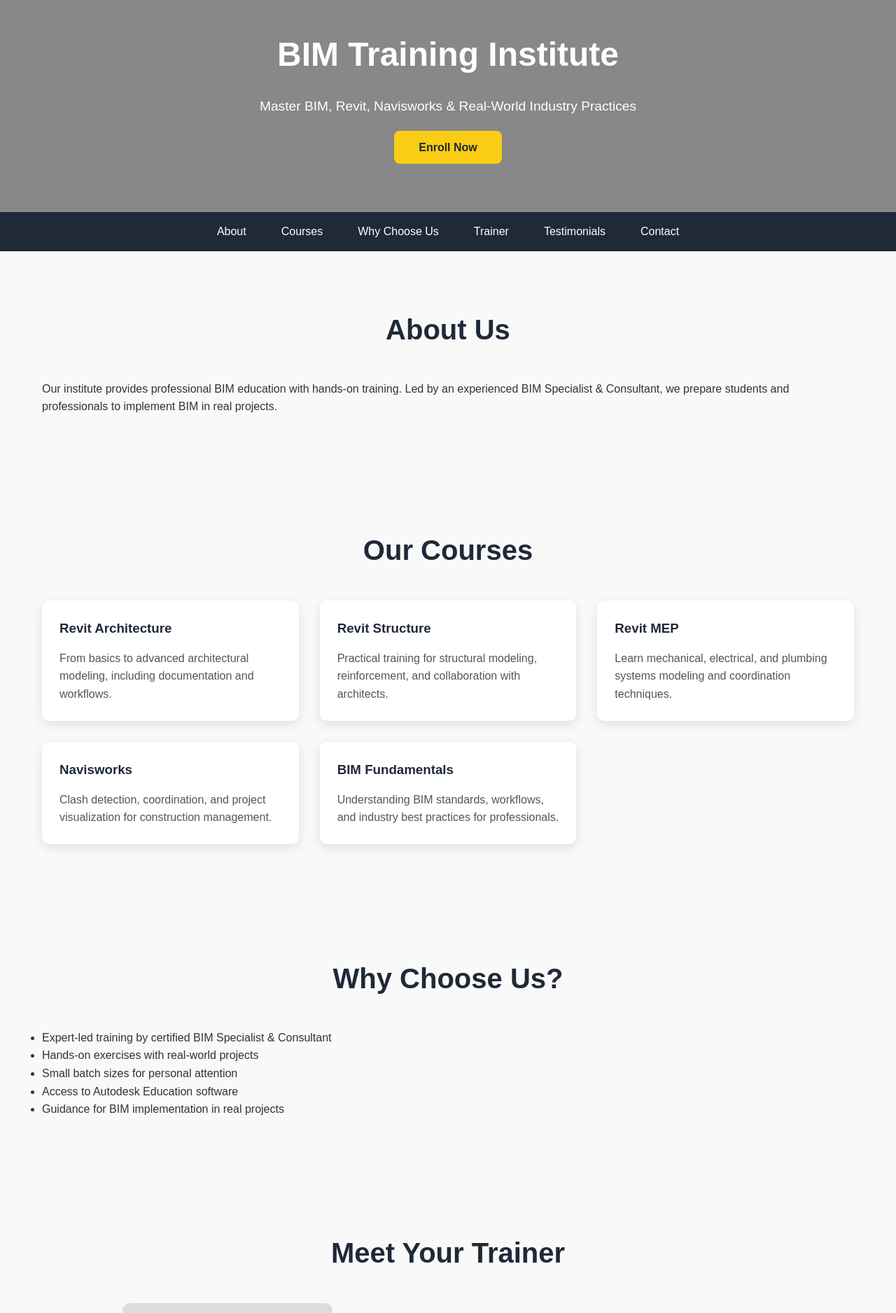
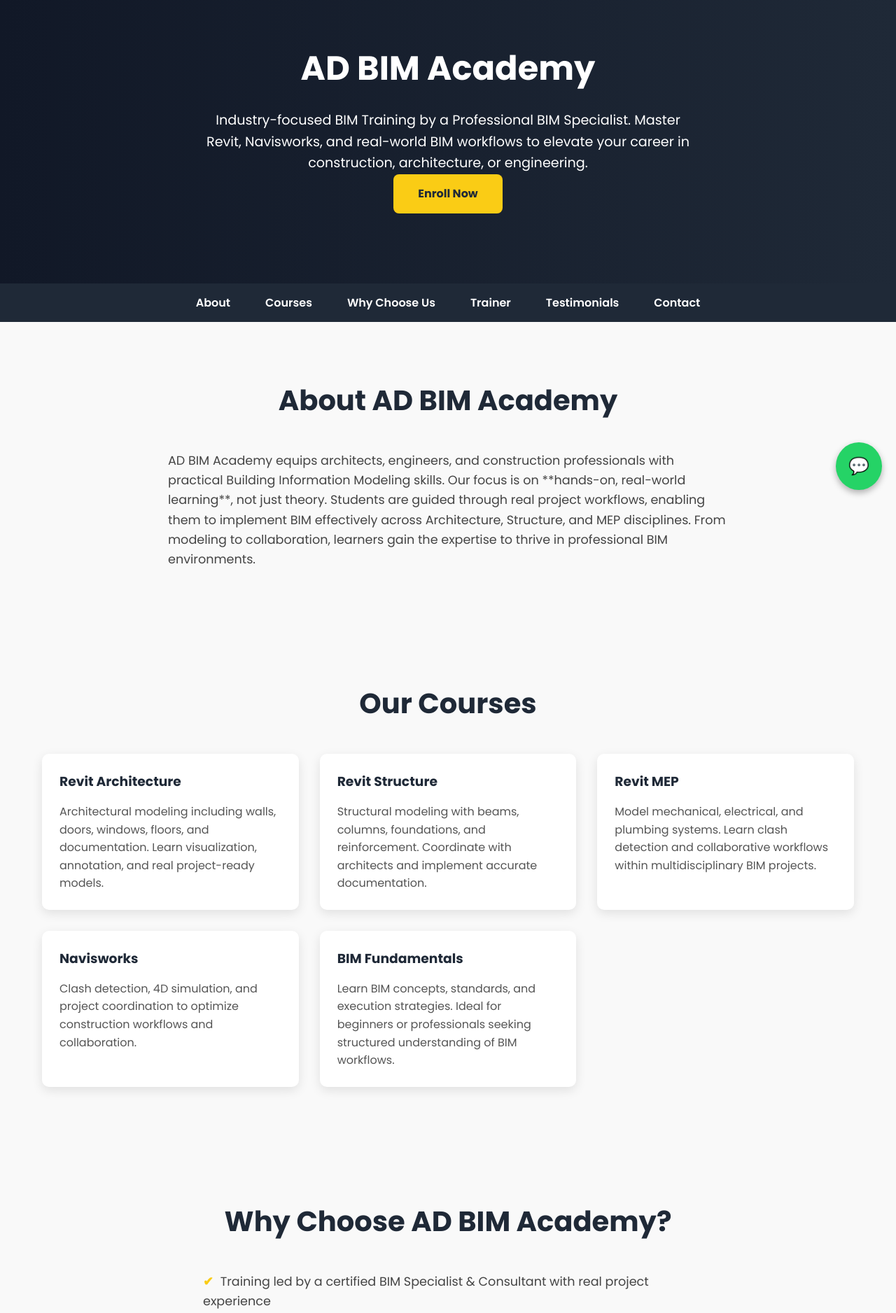
Before and after one commit to anudil-ship-it/AD-ACADEMY, a plain HTML site: page index.html in a window 1280 px wide. Shown: the part 80-1956 px from the top of the page at 70% size. Drawn offline with Linux system fonts and the light colour scheme.

Commit message:
Update index.html

```diff
--- a/index.html
+++ b/index.html
@@ -3,63 +3,85 @@
 <head>
 <meta charset="UTF-8">
 <meta name="viewport" content="width=device-width, initial-scale=1.0">
-<title>BIM Training Institute</title>
+<title>AD BIM Academy</title>
+<link href="https://fonts.googleapis.com/css2?family=Poppins:wght@400;600;700&display=swap" rel="stylesheet">
 <style>
+/* Reset & base */
 * { margin:0; padding:0; box-sizing:border-box; scroll-behavior: smooth; }
-body { font-family:'Arial', sans-serif; line-height:1.6; color:#333; background:#f9f9f9; }
+body { font-family:'Poppins', sans-serif; line-height:1.6; color:#333; background:#f9f9f9; }
 a { text-decoration:none; color:inherit; }
 
-/* Header Hero Placeholder */
-header {
-    background:#888; /* gray placeholder */
-    color:white; text-align:center; padding:120px 20px 80px; position:relative;
-}
-header h1, header p, .cta-button { position: relative; z-index:1; }
-header h1 { font-size:3em; margin-bottom:20px; }
-header p { font-size:1.2em; margin-bottom:30px; }
-.cta-button { background:#facc15; color:#1f2937; padding:15px 35px; font-weight:bold; border-radius:8px; transition:0.3s; }
-.cta-button:hover { background:#eab308; }
-
-/* Navigation */
+/* Sticky nav */
 nav { background:#1f2937; position:sticky; top:0; z-index:1000; display:flex; justify-content:center; }
-nav a { color:white; padding:15px 25px; display:block; transition:background 0.3s; }
+nav a { color:white; padding:15px 25px; display:block; transition:background 0.3s; font-weight:600; }
 nav a:hover { background:#374151; }
 
+/* Header / Hero */
+header {
+    background: linear-gradient(to right, #111827, #1f2937);
+    color:white; text-align:center; padding:140px 20px 100px; position:relative;
+}
+header h1 { font-size:3em; margin-bottom:20px; font-weight:700; }
+header p { font-size:1.2em; margin-bottom:30px; max-width:700px; margin:auto; }
+.cta-button { background:#facc15; color:#1f2937; padding:15px 35px; font-weight:bold; border-radius:8px; transition:0.3s; display:inline-block; }
+.cta-button:hover { background:#eab308; transform:scale(1.05); }
+
+/* Sections */
 section { padding:80px 20px; max-width:1200px; margin:auto; }
 section h2 { text-align:center; font-size:2.5em; margin-bottom:40px; color:#1f2937; }
 
+/* About */
+#about p { max-width:800px; margin:auto; font-size:1.1em; color:#444; }
+
+/* Courses */
 .courses-grid { display:grid; grid-template-columns:repeat(auto-fit,minmax(280px,1fr)); gap:30px; }
 .course-card { background:white; border-radius:10px; padding:25px; box-shadow:0 5px 15px rgba(0,0,0,0.1); transition: transform 0.3s, box-shadow 0.3s, background 0.3s; }
-.course-card:hover { transform:translateY(-5px); box-shadow:0 10px 20px rgba(0,0,0,0.2); background:#fef3c7; }
+.course-card:hover { transform:translateY(-7px); box-shadow:0 12px 25px rgba(0,0,0,0.2); background:#fef3c7; }
 .course-card h3 { margin-bottom:15px; color:#1f2937; }
 .course-card p { color:#555; font-size:1em; }
 
+/* Why choose us */
+#why ul { list-style:none; max-width:700px; margin:auto; padding-left:0; }
+#why li::before { content:"✔"; color:#facc15; margin-right:10px; font-weight:bold; }
+#why li { margin-bottom:15px; font-size:1.1em; color:#444; }
+
+/* Trainer */
 .trainer-profile { display:flex; flex-wrap:wrap; align-items:center; gap:30px; justify-content:center; }
-.trainer-profile div.placeholder { width:300px; height:400px; background:#ddd; border-radius:10px; }
-.trainer-profile div.text { flex:1; max-width:600px; }
+.trainer-profile .placeholder { width:300px; height:400px; background:#ddd; border-radius:10px; flex-shrink:0; }
+.trainer-profile .text { flex:1; max-width:600px; font-size:1.05em; color:#444; }
 
+/* Testimonials */
 .testimonials { display:grid; grid-template-columns:repeat(auto-fit,minmax(250px,1fr)); gap:25px; }
 .testimonial-card { background:white; border-radius:10px; padding:25px; box-shadow:0 5px 15px rgba(0,0,0,0.1); font-style:italic; transition: transform 0.3s, box-shadow 0.3s; }
 .testimonial-card:hover { transform: translateY(-5px); box-shadow:0 10px 20px rgba(0,0,0,0.2); }
 
+/* Contact Form */
 form { max-width:600px; margin:auto; display:flex; flex-direction:column; gap:15px; }
 input, textarea { padding:12px; border-radius:6px; border:1px solid #ccc; font-size:1em; }
 input[type="submit"] { background:#facc15; color:#1f2937; font-weight:bold; cursor:pointer; border:none; transition:0.3s; }
-input[type="submit"]:hover { background:#eab308; }
+input[type="submit"]:hover { background:#eab308; transform:scale(1.03); }
 
-footer { background:#1f2937; color:white; text-align:center; padding:30px 20px; }
+/* Footer */
+footer { background:#1f2937; color:white; text-align:center; padding:40px 20px; font-size:0.95em; display:flex; flex-direction:column; gap:10px; align-items:center; }
 
+/* WhatsApp floating button */
+#whatsapp { position:fixed; bottom:20px; right:20px; background:#25d366; color:white; padding:15px 18px; border-radius:50%; font-size:24px; z-index:999; box-shadow:0 4px 10px rgba(0,0,0,0.3); transition:transform 0.3s; }
+#whatsapp:hover { transform:scale(1.1); }
+
+/* Animations */
 .fade-up { opacity:0; transform:translateY(20px); animation:fadeUp 1s forwards; }
 @keyframes fadeUp { to { opacity:1; transform:translateY(0); } }
 
-@media(max-width:768px){ header h1{font-size:2.2em;} section{padding:60px 15px;} }
+/* Responsive */
+@media(max-width:768px){ header h1{font-size:2.2em;} section{padding:60px 15px;} .trainer-profile{flex-direction:column;} }
+
 </style>
 </head>
 <body>
 
 <header>
-    <h1 class="fade-up">BIM Training Institute</h1>
-    <p class="fade-up" style="animation-delay:0.2s;">Master BIM, Revit, Navisworks & Real-World Industry Practices</p>
+    <h1 class="fade-up">AD BIM Academy</h1>
+    <p class="fade-up" style="animation-delay:0.2s;">Industry-focused BIM Training by a Professional BIM Specialist. Master Revit, Navisworks, and real-world BIM workflows to elevate your career in construction, architecture, or engineering.</p>
     <a href="#contact" class="cta-button fade-up" style="animation-delay:0.4s;">Enroll Now</a>
 </header>
 
@@ -73,10 +95,10 @@
 </nav>
 
 <section id="about">
-    <h2 class="fade-up">About Us</h2>
+    <h2 class="fade-up">About AD BIM Academy</h2>
     <p class="fade-up" style="animation-delay:0.2s;">
-        Our institute provides professional BIM education with hands-on training.
-        Led by an experienced BIM Specialist & Consultant, we prepare students and professionals to implement BIM in real projects.
+        AD BIM Academy equips architects, engineers, and construction professionals with practical Building Information Modeling skills. Our focus is on **hands-on, real-world learning**, not just theory.
+        Students are guided through real project workflows, enabling them to implement BIM effectively across Architecture, Structure, and MEP disciplines. From modeling to collaboration, learners gain the expertise to thrive in professional BIM environments.
     </p>
 </section>
 
@@ -85,35 +107,36 @@
     <div class="courses-grid">
         <div class="course-card fade-up" style="animation-delay:0.1s;">
             <h3>Revit Architecture</h3>
-            <p>From basics to advanced architectural modeling, including documentation and workflows.</p>
+            <p>Architectural modeling including walls, doors, windows, floors, and documentation. Learn visualization, annotation, and real project-ready models.</p>
         </div>
         <div class="course-card fade-up" style="animation-delay:0.2s;">
             <h3>Revit Structure</h3>
-            <p>Practical training for structural modeling, reinforcement, and collaboration with architects.</p>
+            <p>Structural modeling with beams, columns, foundations, and reinforcement. Coordinate with architects and implement accurate documentation.</p>
         </div>
         <div class="course-card fade-up" style="animation-delay:0.3s;">
             <h3>Revit MEP</h3>
-            <p>Learn mechanical, electrical, and plumbing systems modeling and coordination techniques.</p>
+            <p>Model mechanical, electrical, and plumbing systems. Learn clash detection and collaborative workflows within multidisciplinary BIM projects.</p>
         </div>
         <div class="course-card fade-up" style="animation-delay:0.4s;">
             <h3>Navisworks</h3>
-            <p>Clash detection, coordination, and project visualization for construction management.</p>
+            <p>Clash detection, 4D simulation, and project coordination to optimize construction workflows and collaboration.</p>
         </div>
         <div class="course-card fade-up" style="animation-delay:0.5s;">
             <h3>BIM Fundamentals</h3>
-            <p>Understanding BIM standards, workflows, and industry best practices for professionals.</p>
+            <p>Learn BIM concepts, standards, and execution strategies. Ideal for beginners or professionals seeking structured understanding of BIM workflows.</p>
         </div>
     </div>
 </section>
 
 <section id="why">
-    <h2 class="fade-up">Why Choose Us?</h2>
+    <h2 class="fade-up">Why Choose AD BIM Academy?</h2>
     <ul class="fade-up" style="animation-delay:0.2s;">
-        <li>Expert-led training by certified BIM Specialist & Consultant</li>
-        <li>Hands-on exercises with real-world projects</li>
-        <li>Small batch sizes for personal attention</li>
-        <li>Access to Autodesk Education software</li>
-        <li>Guidance for BIM implementation in real projects</li>
+        <li>Training led by a certified BIM Specialist & Consultant with real project experience</li>
+        <li>Hands-on exercises with real-world workflows</li>
+        <li>Architecture, Structure, and MEP coverage</li>
+        <li>Small batch sizes for personalized mentoring</li>
+        <li>Guidance for Autodesk Education licenses</li>
+        <li>Support implementing BIM in professional projects</li>
     </ul>
 </section>
 
@@ -122,22 +145,29 @@
     <div class="trainer-profile fade-up" style="animation-delay:0.2s;">
         <div class="placeholder"></div>
         <div class="text">
-            <p>[Your Name] is a BIM Specialist, Consultant & Trainer with extensive industry experience. They deliver practical skills and knowledge to students and professionals.</p>
+            <p>[Your Name], a BIM Specialist, Consultant & Trainer with years of industry experience, guides students on **real project BIM workflows**. The training covers software, collaboration, documentation, and coordination, preparing students for professional BIM roles.</p>
         </div>
     </div>
 </section>
 
 <section id="testimonials">
-    <h2 class="fade-up">What Students Say</h2>
+    <h2 class="fade-up">What Our Students Say</h2>
     <div class="testimonials">
-        <div class="testimonial-card fade-up" style="animation-delay:0.1s;">"The training was practical & helped me understand BIM in real projects. – Student A"</div>
-        <div class="testimonial-card fade-up" style="animation-delay:0.2s;">"Excellent instructor with deep industry knowledge. – Student B"</div>
-        <div class="testimonial-card fade-up" style="animation-delay:0.3s;">"I could apply BIM skills immediately at my workplace. – Student C"</div>
+        <div class="testimonial-card fade-up" style="animation-delay:0.1s;">
+            "AD BIM Academy gave me skills I could immediately apply. Real project insights were invaluable." – Student A
+        </div>
+        <div class="testimonial-card fade-up" style="animation-delay:0.2s;">
+            "Excellent guidance and clear explanations. Now I understand BIM in real industry projects." – Student B
+        </div>
+        <div class="testimonial-card fade-up" style="animation-delay:0.3s;">
+            "Hands-on exercises made learning meaningful. Highly recommended!" – Student C
+        </div>
     </div>
 </section>
 
 <section id="contact">
     <h2 class="fade-up">Contact Us</h2>
+    <p class="fade-up" style="animation-delay:0.1s; text-align:center;">Ready to start your BIM journey? Reach out for course details, schedules, or enrollment.</p>
     <form class="fade-up" style="animation-delay:0.2s;">
         <input type="text" placeholder="Your Name" required>
         <input type="email" placeholder="Your Email" required>
@@ -146,8 +176,13 @@
     </form>
 </section>
 
+<!-- Floating WhatsApp button -->
+<a href="https://wa.me/YOURNUMBER" target="_blank" id="whatsapp">💬</a>
+
 <footer>
-    <p>© 2026 BIM Training Institute. All Rights Reserved.</p>
+    <p>© 2026 AD BIM Academy. All Rights Reserved.</p>
+    <p>Email: info@adbimacademy.com | Phone: +94 77 123 4567</p>
+    <p>Follow us on <a href="#" style="color:#facc15;">Facebook</a> | <a href="#" style="color:#facc15;">LinkedIn</a></p>
 </footer>
 
 </body>
```
